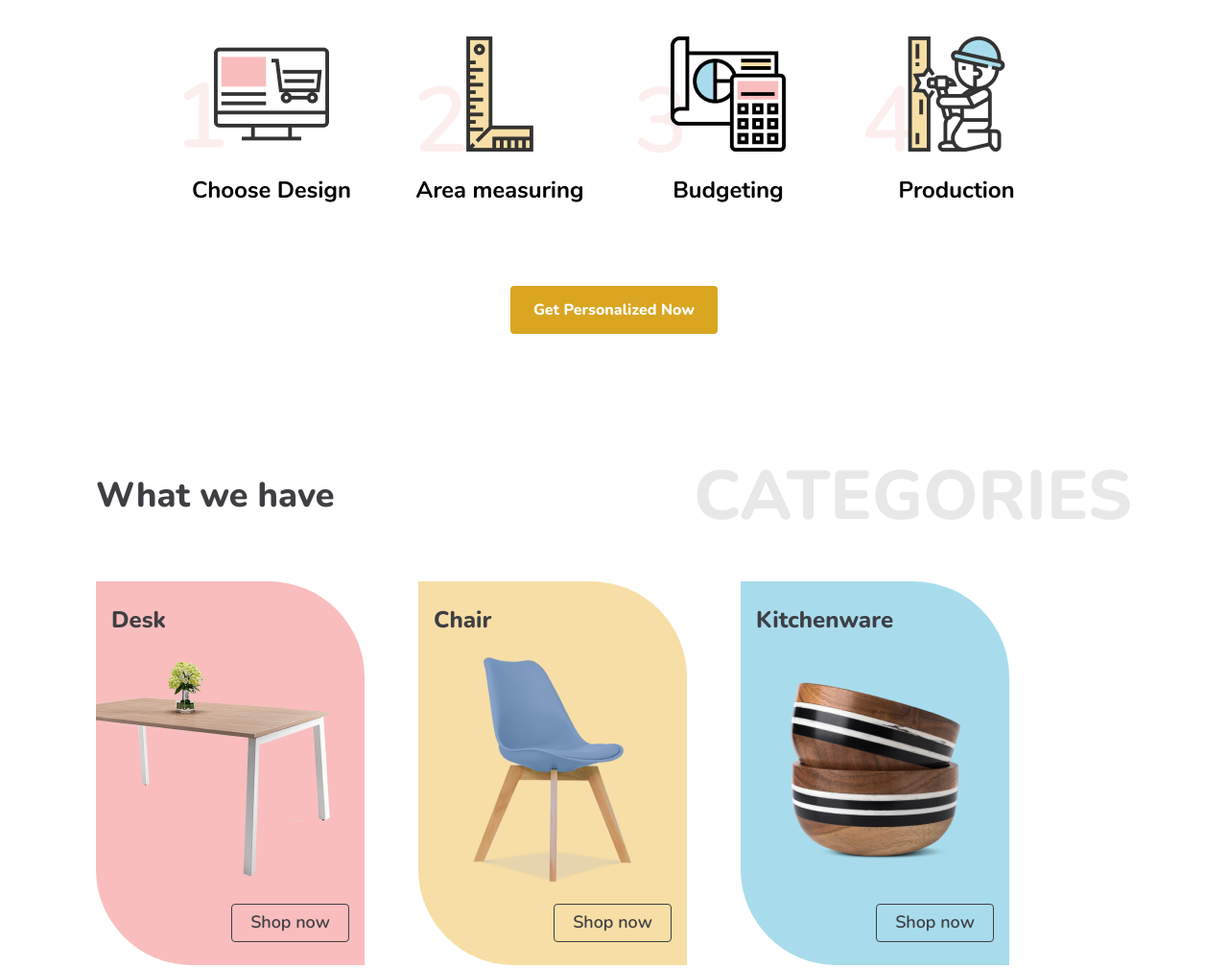
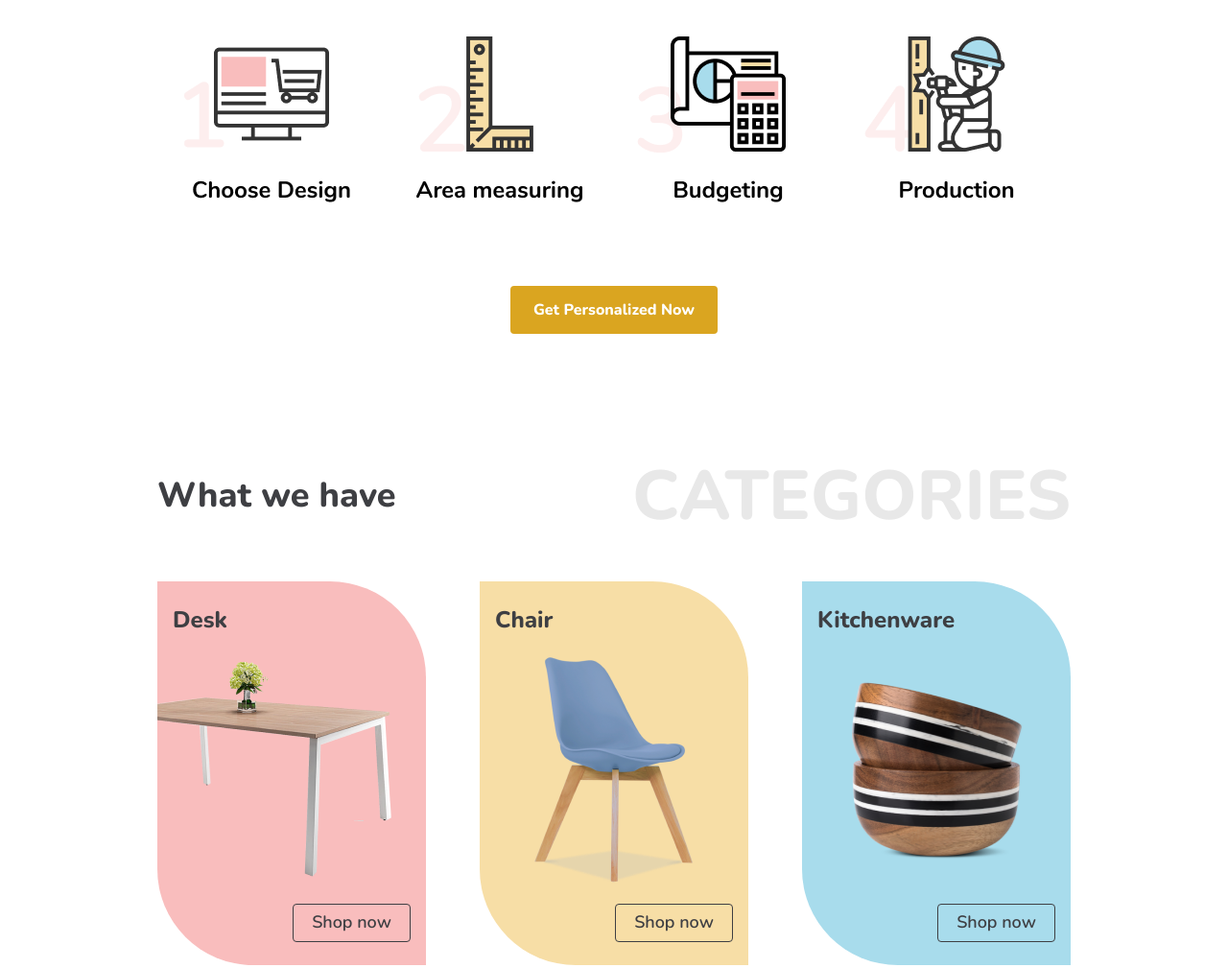
Before and after one commit to PinCatS/woodies, a plain HTML site: page index.html in a window 1280 px wide. Shown: the part 2118-3127 px from the top of the page at 96% size. Drawn offline with nearby package versions, Linux system fonts and the light colour scheme.

Commit message:
feat: Fix content width

```diff
--- a/index.html
+++ b/index.html
@@ -29,6 +29,7 @@
     <img class="header__image" src="./images/header-image.png" alt="столик с вещами">
   </header>
 
+  <div class="content">
     <section class="about-us about-us_space_top">
       <div class="section-header section-header__about-us">
         <p class="section-subtitle">Who we are</p>
@@ -130,6 +131,7 @@
         </ul>
       </div>
     </section>
+  </div>
 
   <footer class="footer footer_space_top">
   </footer>
--- a/styles/style.css
+++ b/styles/style.css
@@ -368,3 +368,8 @@
 .footer_space_top {
   margin-top: 120px;
 }
+
+.content {
+  width: 1152px;
+  margin: 0 auto;
+}
```
Lines whose indentation alone changed are shown as unchanged.
